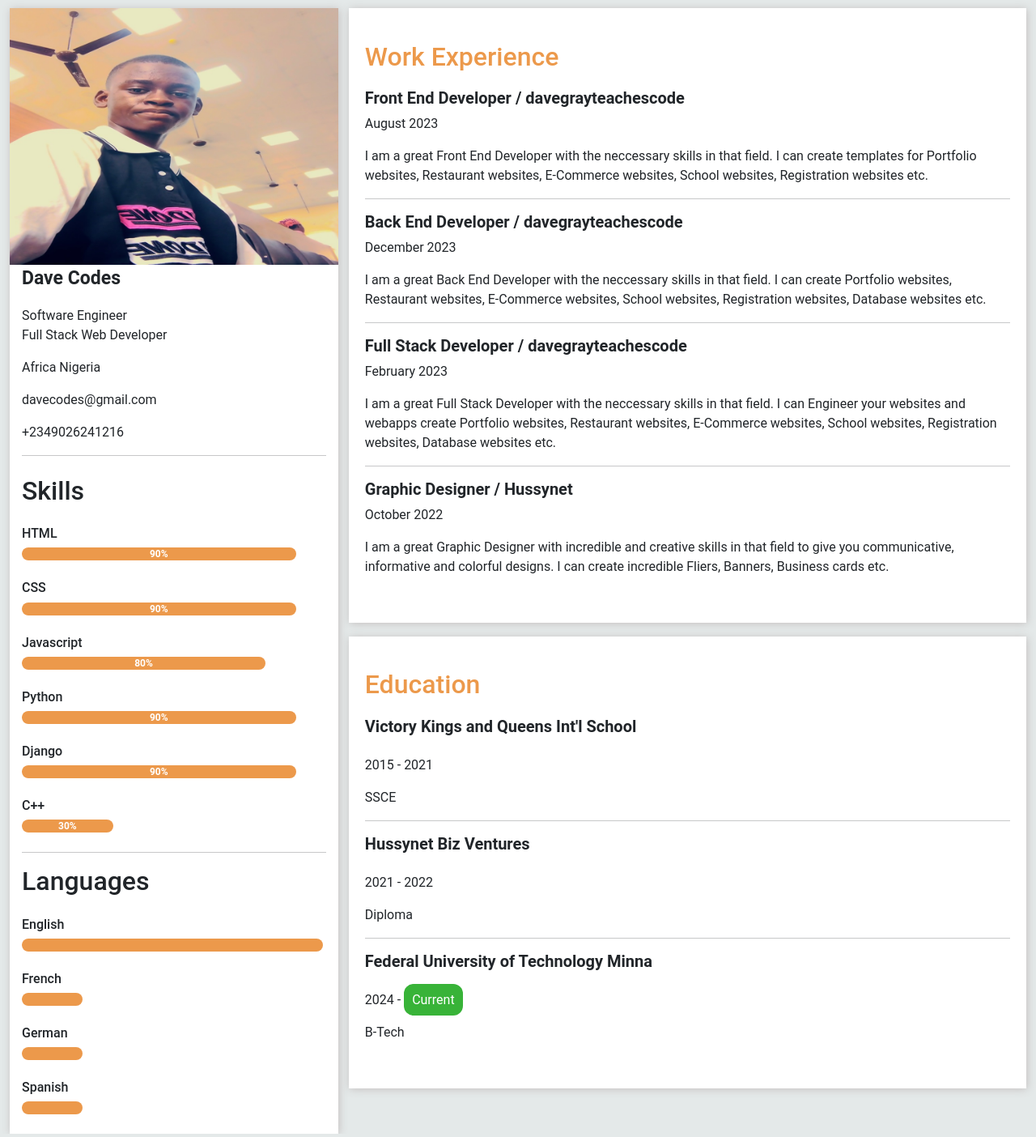
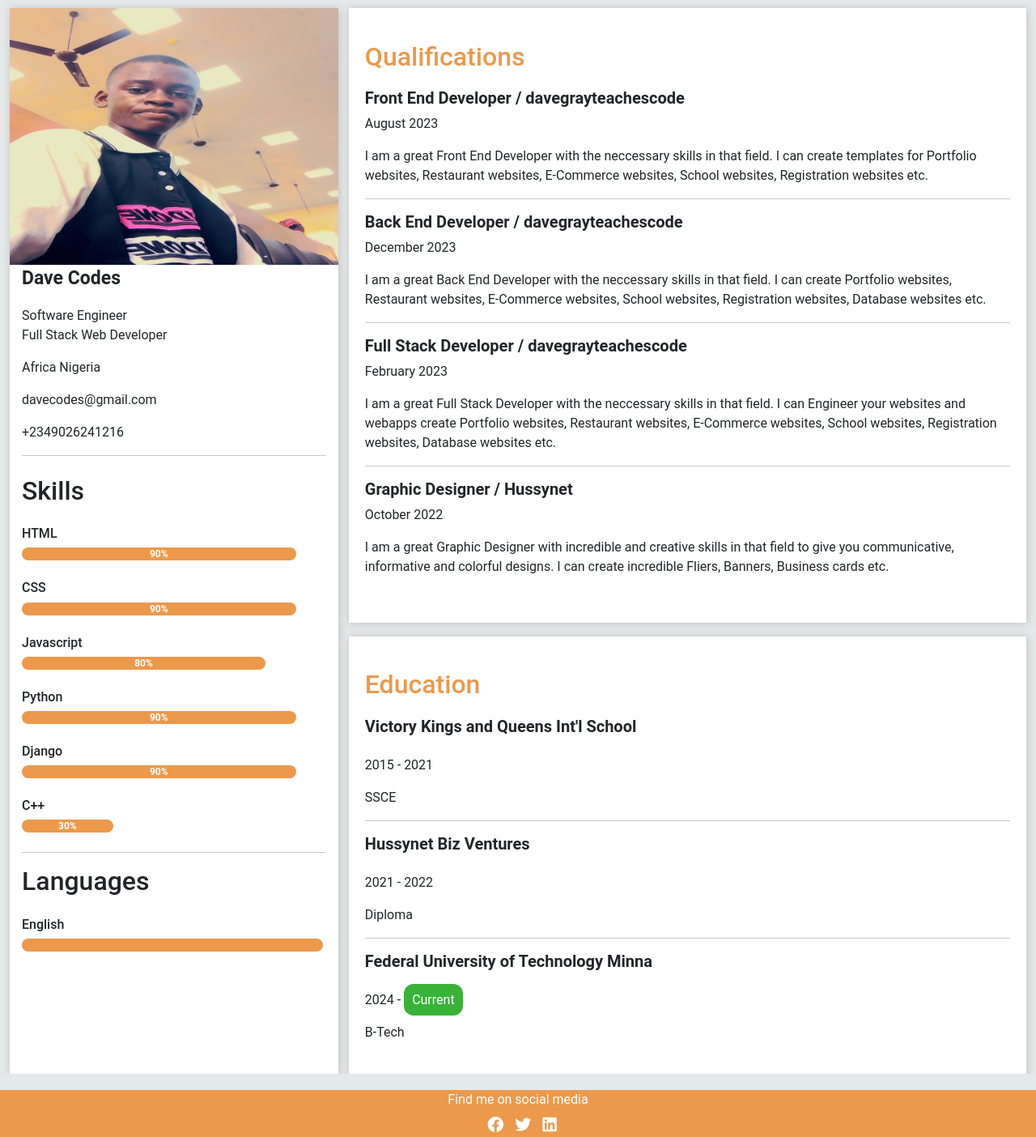
Before and after one commit to Dave-Codes-Team/e-resume, a plain HTML site: page index.html in a window 1280 px wide. Shown: the top 1404 px of the page at 81% size. Drawn offline with Linux system fonts and the light colour scheme.

Commit message:
Add files via upload

```diff
--- a/index.html
+++ b/index.html
@@ -119,7 +119,7 @@
                   ></div>
                 </div>
               </div>
-              <div class="english my-4">
+              <!-- <div class="english my-4">
                 <h6>French</h6>
                 <div class="progress bg-none" style="background: transparent">
                   <div
@@ -145,7 +145,7 @@
                     style="width: 20%; background: #ec994b"
                   ></div>
                 </div>
-              </div>
+              </div>-->
             </div>
           </div>
         </div>
@@ -154,7 +154,7 @@
             <div class="row third-row">
               <div class="workexperience">
                 <h2 style="color: #ec994b; margin-bottom: 20px">
-                  Work Experience
+                  Qualifications
                 </h2>
                 <div class="experience">
                   <div class="heading-date">
```
Also changed, not shown: assets/css/style.css (line endings or trailing spaces).
